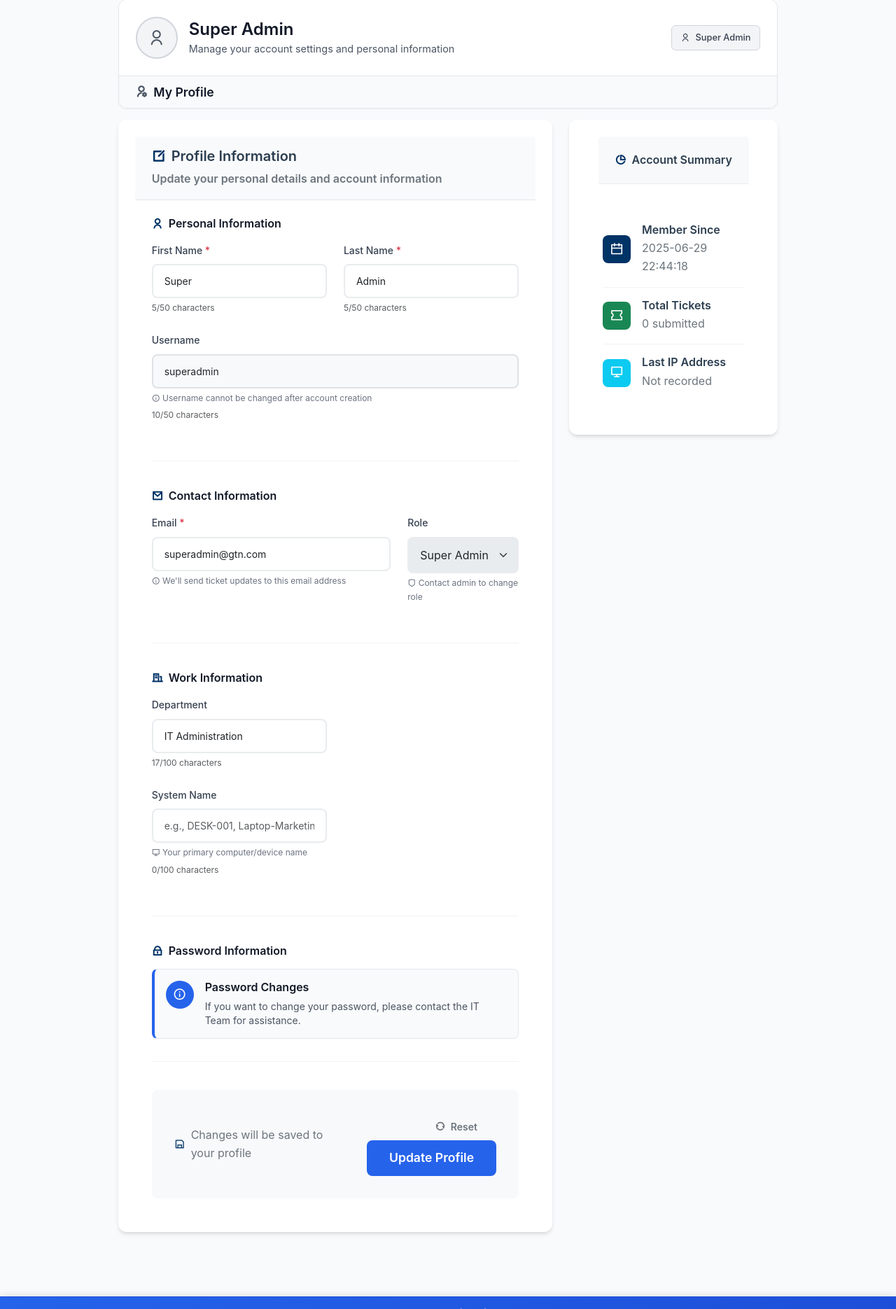
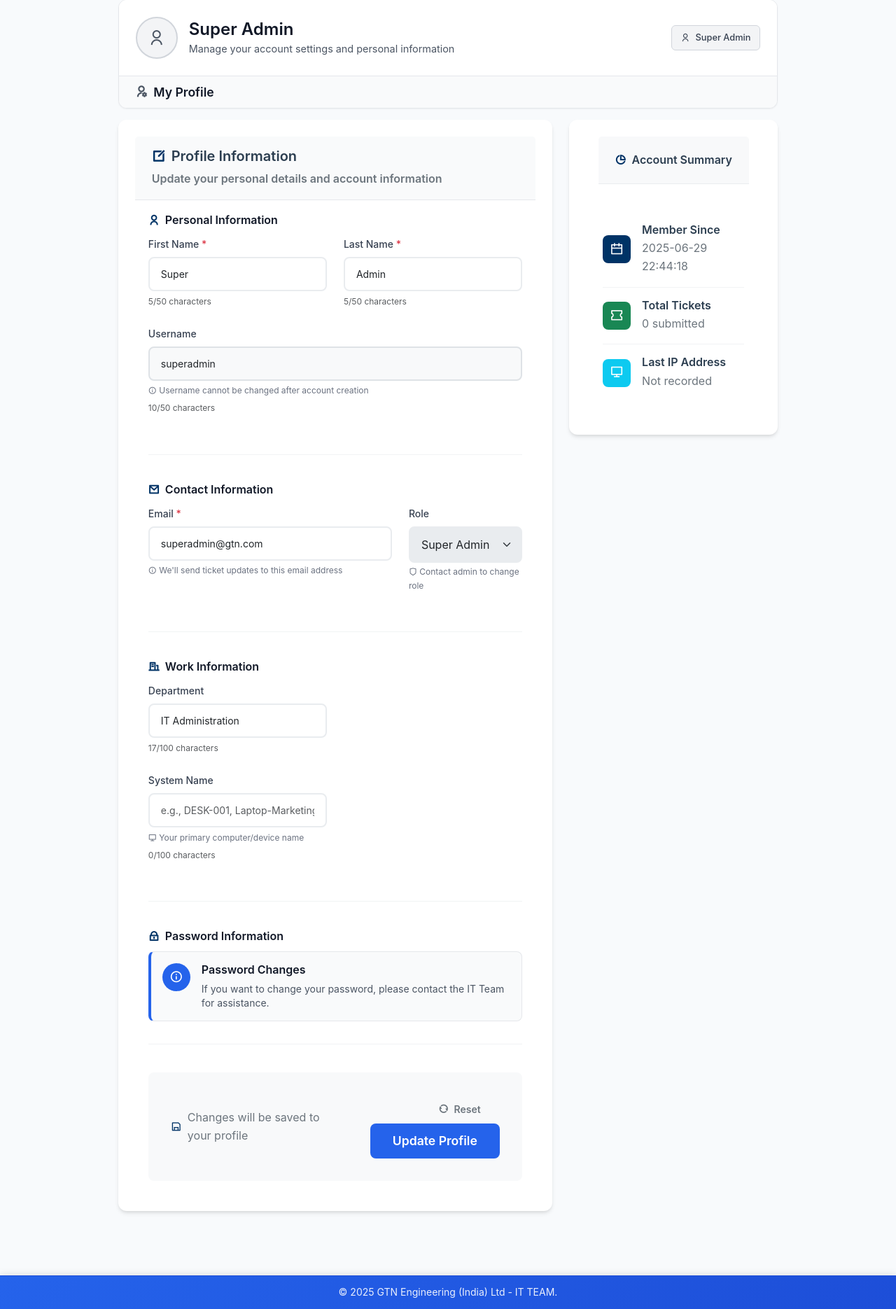
Before and after one commit to narain-karthik/GTN-29-06-2025_11AM, a Flask app: page /user-profile in a window 1280 px wide. Shown: the part 172-2042 px from the top of the page at 70% size. Run offline with Flask 3, Linux system fonts and the light colour scheme; the visitor is signed in with stand-in values (Sample User, id 1); data comes from the database, SQL or seed files in the repository; data that the repository does not hold is empty; some libraries are stand-ins or nearby versions.

Commit message:
Improve the appearance of forms by reducing spacing between elements
Refactor form element styling in static/style.css by adjusting margins, padding, and font sizes.

Replit-Commit-Author: Agent
Replit-Commit-Session-Id: 24ca8724-ab4d-42fe-84f2-34467ae2fd25

```diff
--- a/static/style.css
+++ b/static/style.css
@@ -2178,12 +2178,12 @@ body, html {
 }
 
 .profile-card .card-body {
-    padding: 1.5rem;
+    padding: 1.2rem;
 }
 
 .form-section {
-    margin-bottom: 1.5rem;
-    padding-bottom: 1rem;
+    margin-bottom: 1rem;
+    padding-bottom: 0.75rem;
     border-bottom: 1px solid var(--gray-200);
 }
 
@@ -2197,34 +2197,36 @@ body, html {
     font-size: 1rem;
     font-weight: 600;
     color: var(--gray-900);
-    margin-bottom: 1rem;
+    margin-bottom: 0.75rem;
     display: flex;
     align-items: center;
     gap: 0.5rem;
 }
 
 .form-group {
-    margin-bottom: 1rem;
+    margin-bottom: 0.75rem;
 }
 
 .form-label {
     font-size: 0.875rem;
     font-weight: 500;
     color: var(--gray-700);
-    margin-bottom: 0.5rem;
+    margin-bottom: 0.4rem;
 }
 
 .form-control {
-    padding: 0.6rem 0.75rem;
+    padding: 0.55rem 0.7rem;
     font-size: 0.875rem;
     border-radius: 6px;
     border: 1px solid var(--gray-300);
+    margin-bottom: 0.3rem;
 }
 
 .form-text {
     font-size: 0.75rem;
     color: var(--gray-500);
-    margin-top: 0.25rem;
+    margin-top: 0.2rem;
+    margin-bottom: 0.3rem;
 }
 
 .btn {
```
Also changed, not shown: replit.md (+1 -0 lines).
